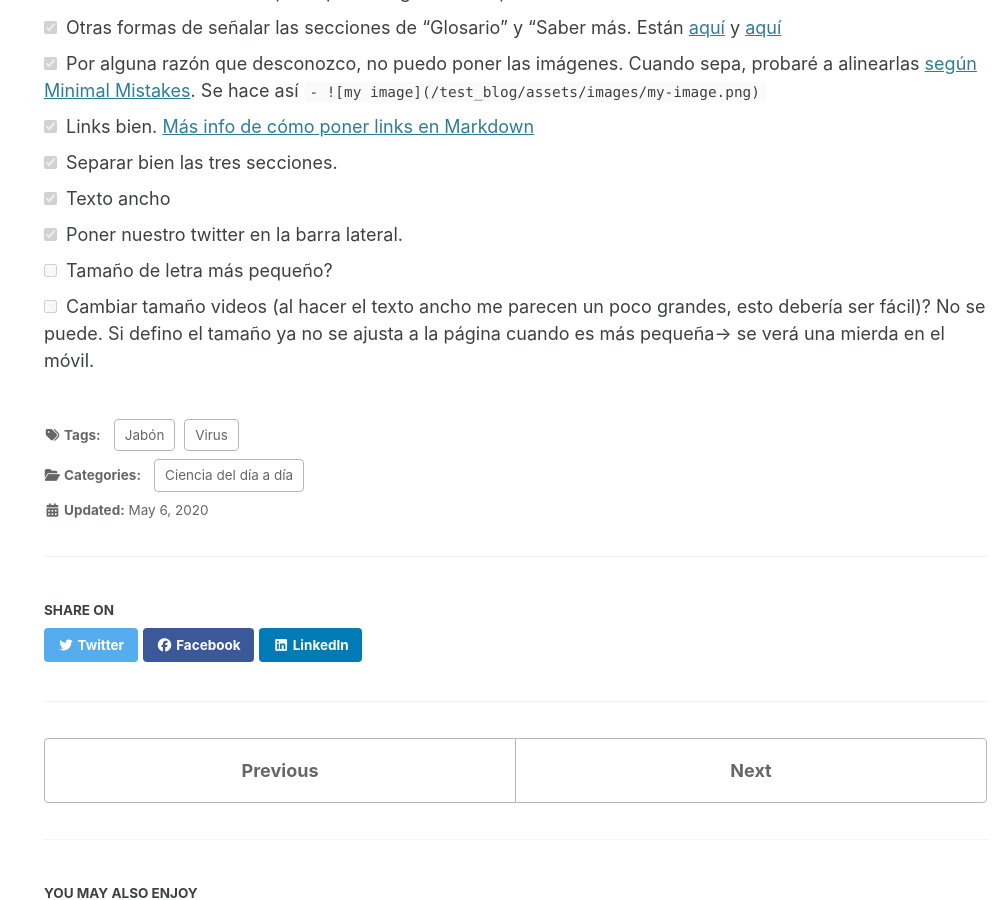
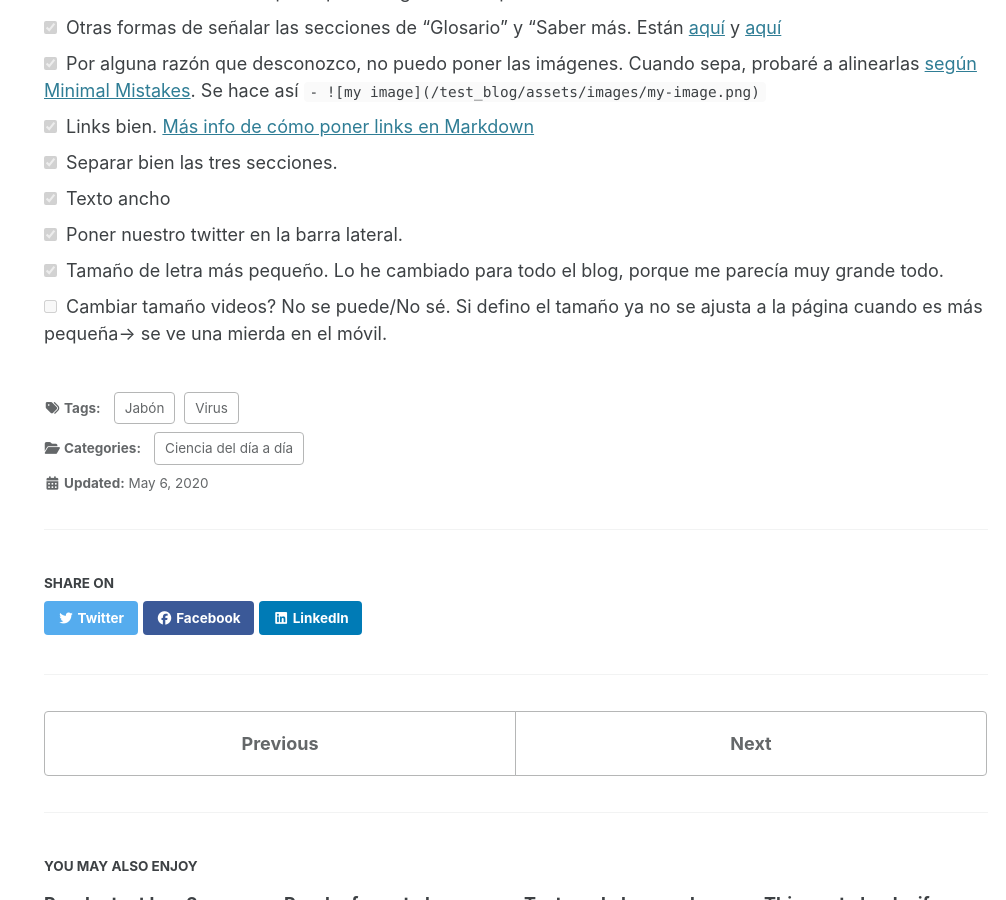
Before and after one commit to JuditSastre/test_blog, a Jekyll site: the page built from _posts/2020-05-06-lavarse-las-manos.md, in a window 1280 px wide and 900 px high, scrolled down 5439 px. Shown: the whole window, without its empty margins (274-1280 px from the left). Built offline with Jekyll 4.4.1, drawn with Linux system fonts in a browser that asks for light colours; cached includes are drawn as plain includes; nearby versions of some CDN libraries; comment, search, counter and statistics services are not loaded.

Commit message:
Update 2020-05-06-lavarse-las-manos.md

```diff
--- a/_posts/2020-05-06-lavarse-las-manos.md
+++ b/_posts/2020-05-06-lavarse-las-manos.md
@@ -122,5 +122,5 @@ SO FAR:
 - [x] Separar bien las tres secciones.
 - [x] Texto ancho
 - [x] Poner nuestro twitter en la barra lateral.
-- [ ] Tamaño de letra más pequeño?
-- [ ] Cambiar tamaño videos (al hacer el texto ancho me parecen un poco grandes, esto debería ser fácil)? No se puede. Si defino el tamaño ya no se ajusta a la página cuando es más pequeña-> se verá una mierda en el móvil.
+- [x] Tamaño de letra más pequeño. Lo he cambiado para todo el blog, porque me parecía muy grande todo.
+- [ ] Cambiar tamaño videos? No se puede/No sé. Si defino el tamaño ya no se ajusta a la página cuando es más pequeña-> se ve una mierda en el móvil.
```
